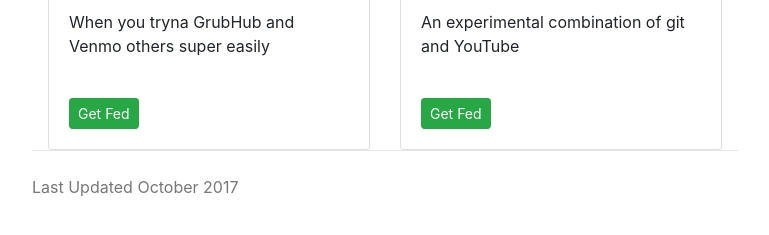
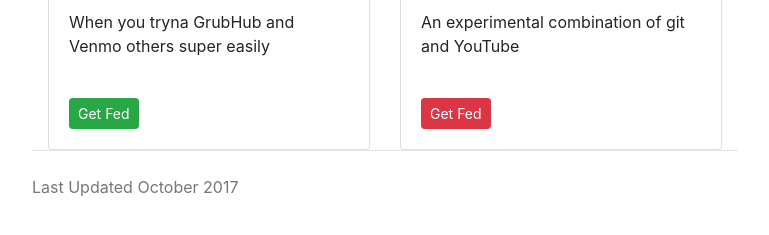
Before and after one commit to nourhkhattab/website, a plain HTML site: page src/index.html in a window 1280 px wide. Shown: the part 715-950 px from the top of the page, without its empty margins (255-1024 px from the left). Drawn offline with nearby package versions, Linux system fonts and the light colour scheme.

Commit message:
change button colour

```diff
--- a/src/index.html
+++ b/src/index.html
@@ -72,7 +72,7 @@
             <div class="card-body">
               <p class="card-text">An experimental combination of git and YouTube</p>
               <br />
-              <a class="btn btn-sm btn-success" href="https://www.youtube.com/watch?v=dQw4w9WgXcQ" role="button">Get Fed</a>
+              <a class="btn btn-sm btn-danger" href="https://www.youtube.com/watch?v=dQw4w9WgXcQ" role="button">Get Fed</a>
             </div>
           </div>
         </div>
```
